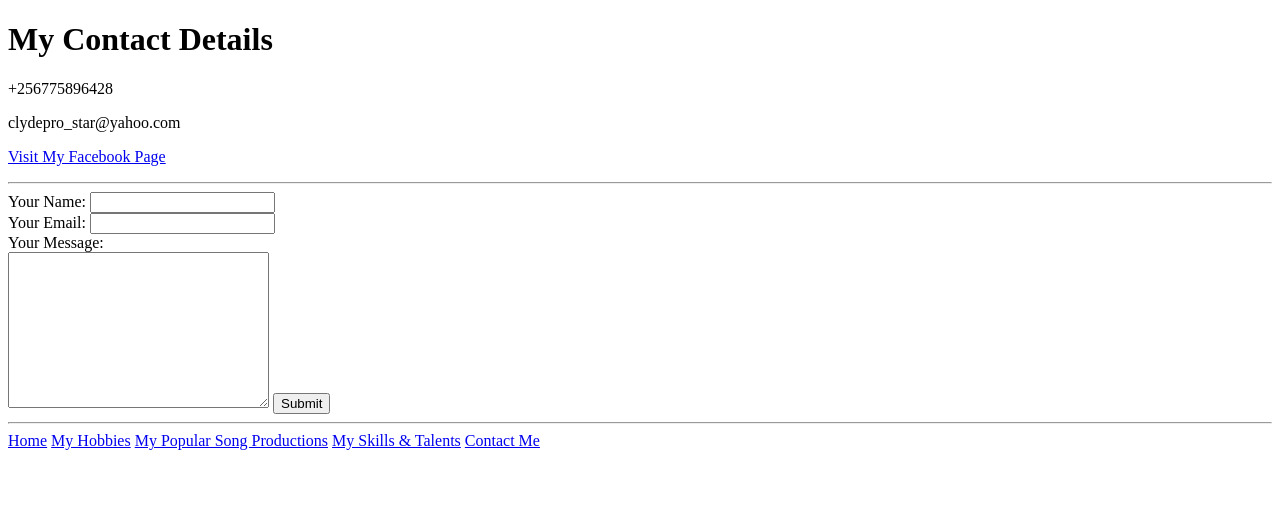
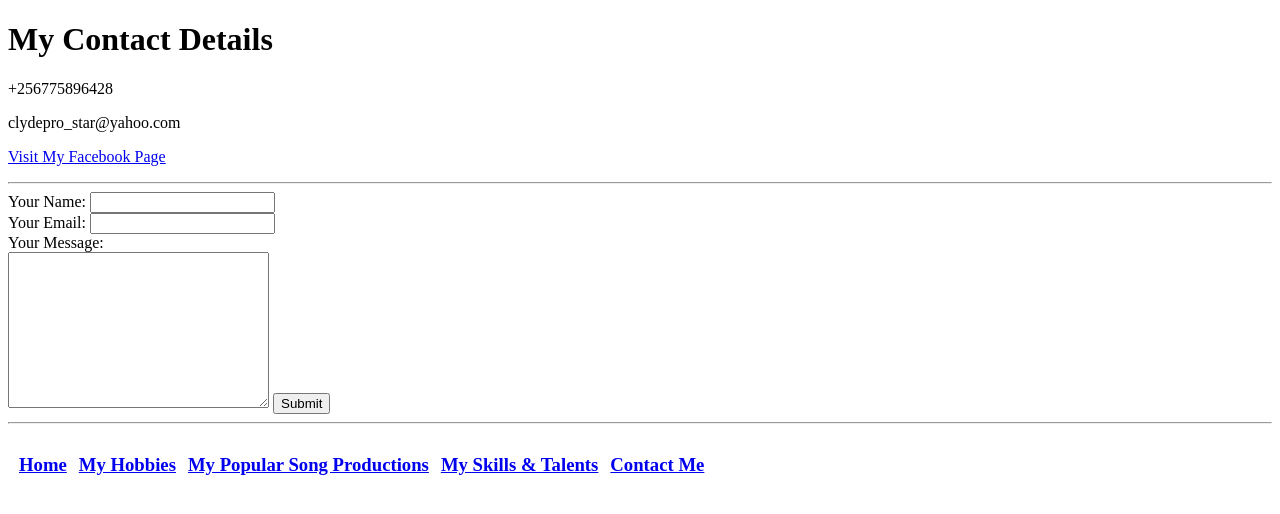
Before and after one commit to Raczxoue/CV, a plain HTML site: page contact me.html in a window 1280 px wide. Drawn offline with Linux system fonts and the light colour scheme.

Commit message:
Update contact me.html

```diff
--- a/contact me.html
+++ b/contact me.html
@@ -27,11 +27,15 @@
     </form>
 
     <hr />
-    <a href="index.html">Home</a>
-    <a href="hobbies.html">My Hobbies</a>
-    <a href="my song productions.html">My Popular Song Productions</a>
-    <a href="my skills and talents.html">My Skills & Talents</a>
-    <a href="contact me.html">Contact Me</a>
+    <h3><table cellspacing="10">
+      <tr>
+        <td><a href="index.html">Home</a></td>
+        <td><a href="hobbies.html">My Hobbies</a></td>
+        <td><a href="my song productions.html">My Popular Song Productions</a></td>
+        <td><a href="my skills and talents.html">My Skills & Talents</a></td>
+        <td><a href="contact me.html">Contact Me</a></td>
+      </tr>
+    </table></h3>
 
 
 
```
